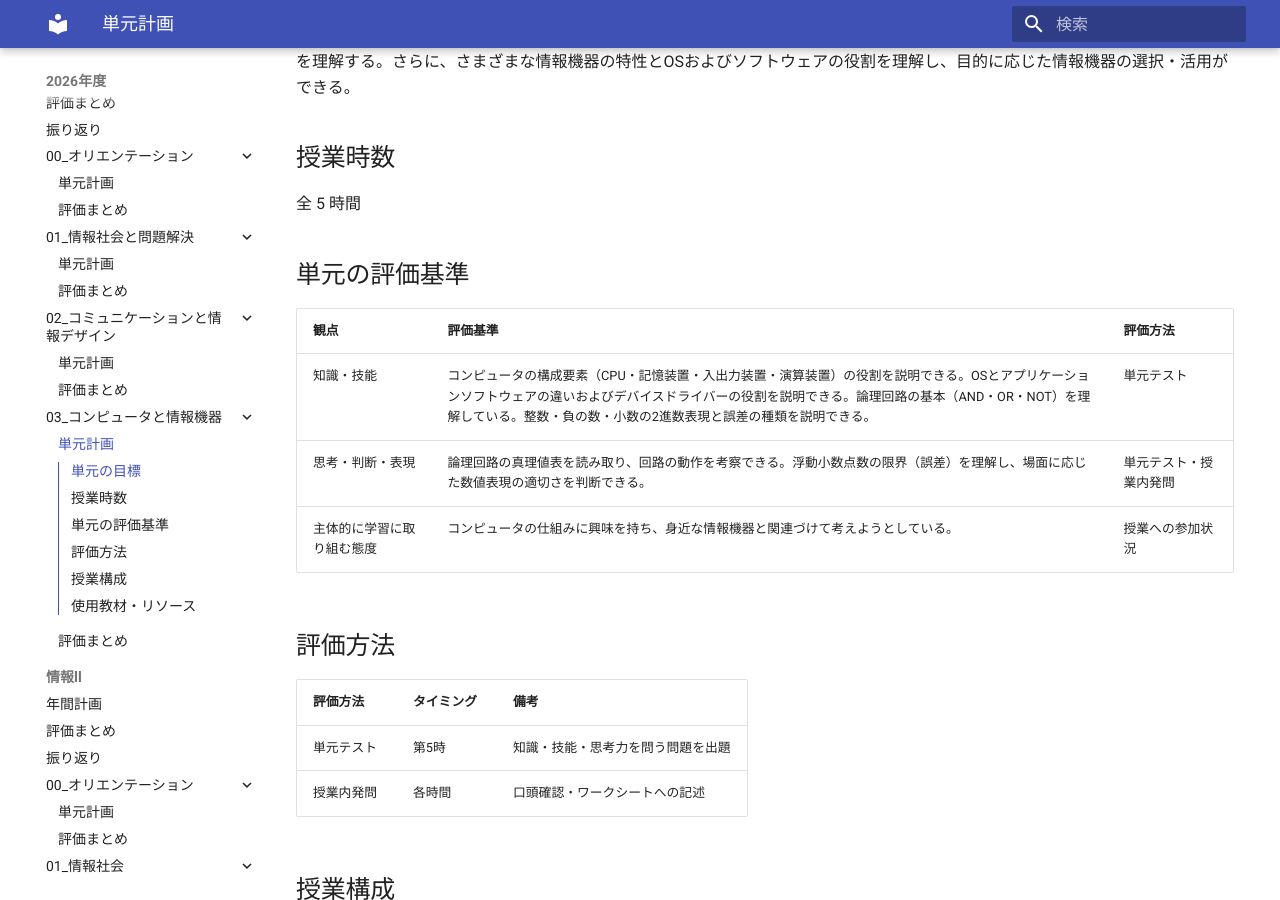
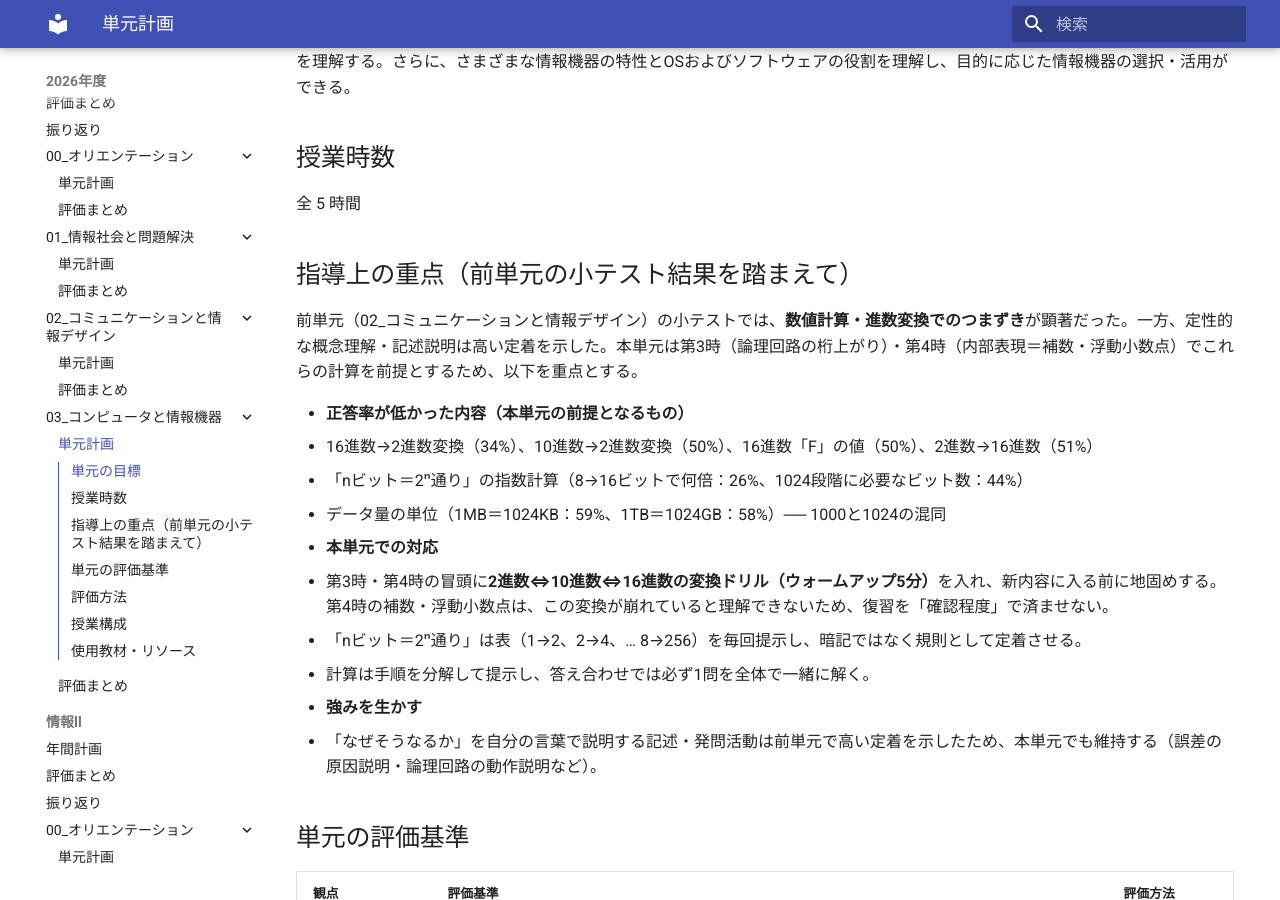
Before and after one commit to mmmmatsuuuu/edu, an MkDocs documentation site: the page built from docs/2026/informa1/03_コンピュータと情報機器/01_単元計画.md, in a window 1280 px wide and 900 px high, scrolled down 255 px. Built offline with MkDocs 1.6.1 and Material for MkDocs 9.7.7, drawn with Linux system fonts in a browser that asks for light colours; some of the changed text lies outside the part shown.

Commit message:
Fix: 情報Ⅰ 03_コンピュータと情報機器 単元計画・授業計画を前単元の小テスト結果を踏まえて修正（2026）
前単元（02）で進数変換・2のべき乗・データ量単位の計算につまずきが顕著だったため、
本単元の計算前提部分（第3時・第4時）を中心に地固めを強化。

- 単元計画：「指導上の重点」節を追加し、低正答率の内容と対応方針を明記
- 第3時 論理回路：導入に2進数1桁加算（桁上がり）の確認を追加
- 第4時 内部表現：導入を「確認程度の復習」から進数変換ウォームアップ演習へ変更し時間を再配分（8→12分）
- 第5時 単元テスト：進数変換・補数の手順確認と出題予告を追加

Co-Authored-By: Claude Opus 4.8 <noreply@anthropic.com>

```diff
--- a/docs/2026/informa1/03_コンピュータと情報機器/01_単元計画.md
+++ b/docs/2026/informa1/03_コンピュータと情報機器/01_単元計画.md
@@ -7,6 +7,21 @@
 ## 授業時数
 
 全 5 時間
+
+## 指導上の重点（前単元の小テスト結果を踏まえて）
+
+前単元（02_コミュニケーションと情報デザイン）の小テストでは、**数値計算・進数変換でのつまずき**が顕著だった。一方、定性的な概念理解・記述説明は高い定着を示した。本単元は第3時（論理回路の桁上がり）・第4時（内部表現＝補数・浮動小数点）でこれらの計算を前提とするため、以下を重点とする。
+
+- **正答率が低かった内容（本単元の前提となるもの）**
+  - 16進数→2進数変換（34%）、10進数→2進数変換（50%）、16進数「F」の値（50%）、2進数→16進数（51%）
+  - 「nビット＝2ⁿ通り」の指数計算（8→16ビットで何倍：26%、1024段階に必要なビット数：44%）
+  - データ量の単位（1MB＝1024KB：59%、1TB＝1024GB：58%）── 1000と1024の混同
+- **本単元での対応**
+  - 第3時・第4時の冒頭に**2進数⇔10進数⇔16進数の変換ドリル（ウォームアップ5分）**を入れ、新内容に入る前に地固めする。第4時の補数・浮動小数点は、この変換が崩れていると理解できないため、復習を「確認程度」で済ませない。
+  - 「nビット＝2ⁿ通り」は表（1→2、2→4、… 8→256）を毎回提示し、暗記ではなく規則として定着させる。
+  - 計算は手順を分解して提示し、答え合わせでは必ず1問を全体で一緒に解く。
+- **強みを生かす**
+  - 「なぜそうなるか」を自分の言葉で説明する記述・発問活動は前単元で高い定着を示したため、本単元でも維持する（誤差の原因説明・論理回路の動作説明など）。
 
 ## 単元の評価基準
 
@@ -29,8 +44,8 @@
 |---|---|---|---|
 | 01 | [コンピューターの構成](授業/01_コンピューターの構成.md) | CPU・メモリ・記憶装置（主記憶・補助記憶）・入出力装置・演算装置などハードウェアの種類と役割、CPUの動作原理（フェッチ・デコード・実行）と演算の仕組み、様々な情報機器（組み込み機器・IoT機器など身近なコンピューターシステムの紹介） |  |
 | 02 | [ソフトウェアの仕組み](授業/02_ソフトウェアの仕組み.md) | OS（基本ソフトウェア）とアプリケーションソフトウェアの種類・役割、デバイスドライバーの役割、OS・アプリケーション・デバイスドライバー間の動作関係（呼び出しの流れ・階層構造） |  |
-| 03 | [論理回路](授業/03_論理回路.md) | AND・OR・NOT回路の仕組み、真理値表、組み合わせ回路 |  |
-| 04 | [情報の内部表現](授業/04_情報の内部表現.md) | 整数の2進数表現、負の数（補数表現）、小数（浮動小数点数）、誤差（桁落ち・情報落ち・丸め誤差） |  |
+| 03 | [論理回路](授業/03_論理回路.md) | AND・OR・NOT回路の仕組み、真理値表、組み合わせ回路 | 冒頭に2進数加算（桁上がり）の確認ドリル |
+| 04 | [情報の内部表現](授業/04_情報の内部表現.md) | 整数の2進数表現、負の数（補数表現）、小数（浮動小数点数）、誤差（桁落ち・情報落ち・丸め誤差） | 冒頭に進数変換ウォームアップを必須化。補数・浮動小数点の前に地固め |
 | 05 | [単元テストと振り返り](授業/05_単元テストと振り返り.md) | 単元全体の確認・テスト返却と解説 |  |
 
 ## 使用教材・リソース
```
Also changed, not shown: docs/2026/informa1/03_コンピュータと情報機器/授業/03_論理回路.md (+1 -1 lines), docs/2026/informa1/03_コンピュータと情報機器/授業/04_情報の内部表現.md (+8 -5 lines), docs/2026/informa1/03_コンピュータと情報機器/授業/05_単元テストと振り返り.md (+1 -1 lines).
